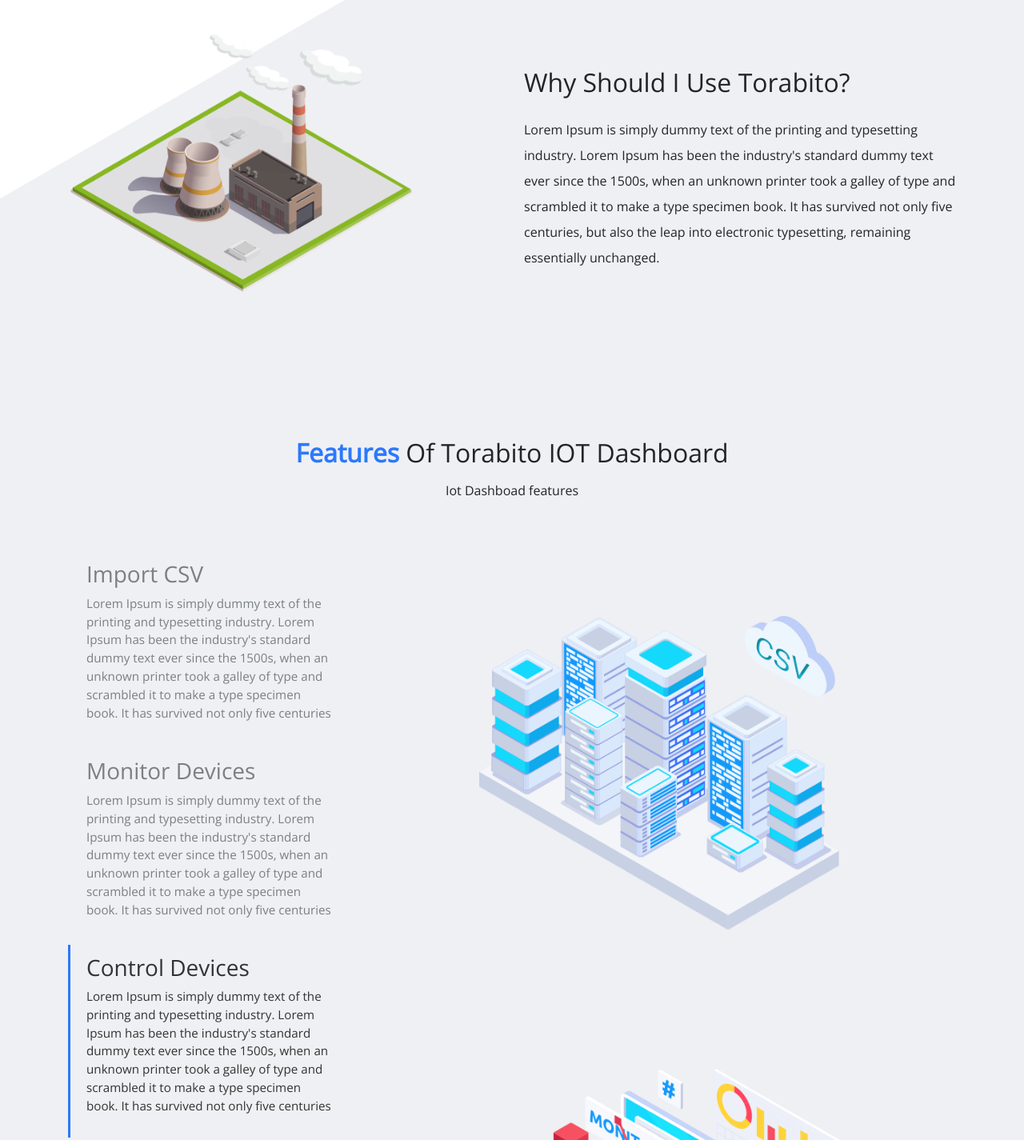
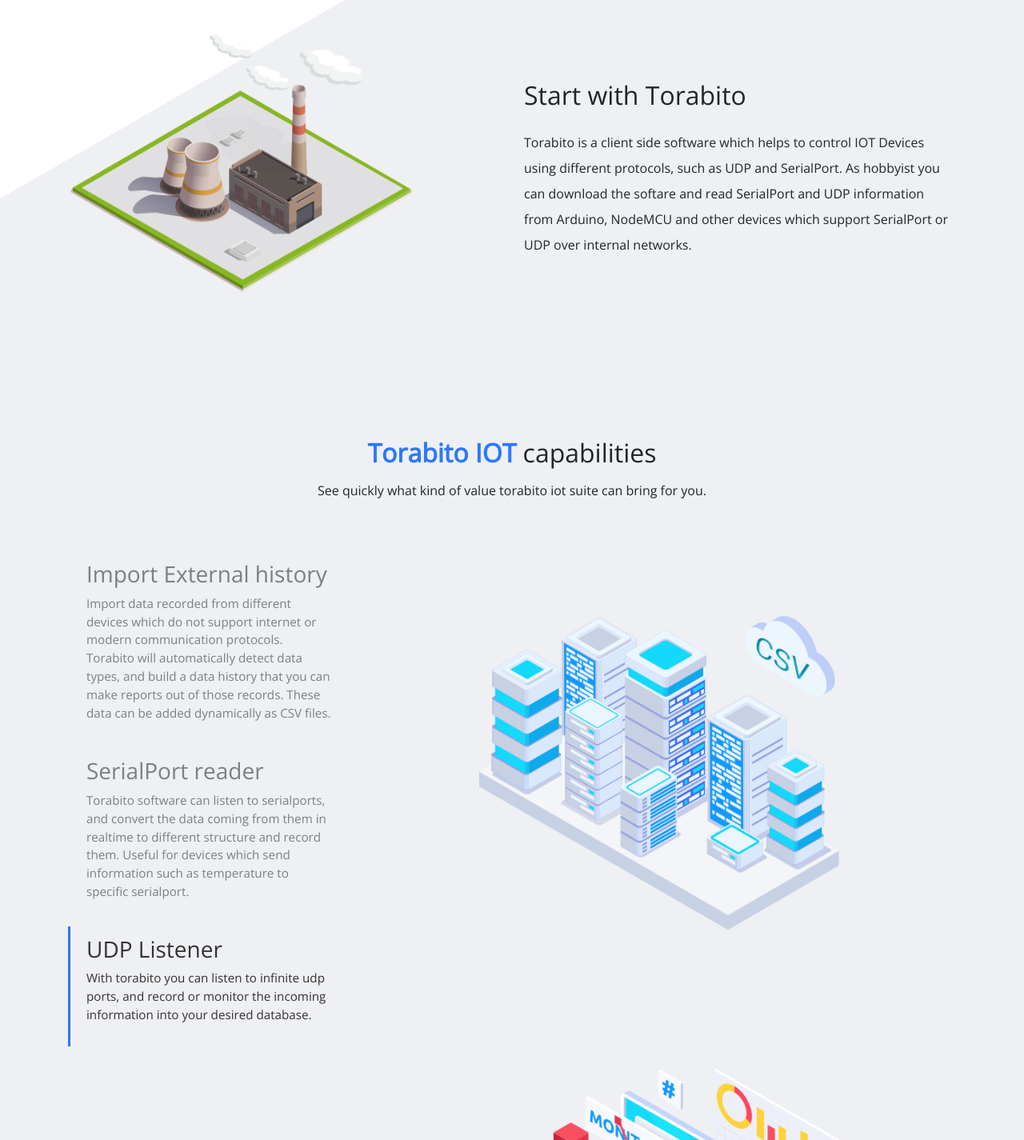
Before and after one commit to yousefsami/torabito, a website: page index.html in a window 1280 px wide. Shown: the part 1224-2649 px from the top of the page at 80% size. Drawn offline with nearby package versions, Linux system fonts and the light colour scheme.

Commit message:
Update text

```diff
--- a/index.html
+++ b/index.html
@@ -3,7 +3,10 @@
   <head>
     <meta charset="UTF-8" />
     <meta name="viewport" content="width=device-width, initial-scale=1.0" />
-    <title>Torabito IOT Dashboard</title>
+    <title>
+      Torabito IOT Platform - Monitoring and Controlling devices for enterprise
+      and hobbyists
+    </title>
     <link
       rel="apple-touch-icon"
       sizes="57x57"
@@ -322,15 +325,13 @@
                 />
               </div>
               <div class="col-lg-6 brief-description">
-                <h1>Why Should I Use Torabito?</h1>
-                <p>
-                  Lorem Ipsum is simply dummy text of the printing and
-                  typesetting industry. Lorem Ipsum has been the industry's
-                  standard dummy text ever since the 1500s, when an unknown
-                  printer took a galley of type and scrambled it to make a type
-                  specimen book. It has survived not only five centuries, but
-                  also the leap into electronic typesetting, remaining
-                  essentially unchanged.
+                <h1>Start with Torabito</h1>
+                <p>
+                  Torabito is a client side software which helps to control IOT
+                  Devices using different protocols, such as UDP and SerialPort.
+                  As hobbyist you can download the softare and read SerialPort
+                  and UDP information from Arduino, NodeMCU and other devices
+                  which support SerialPort or UDP over internal networks.
                 </p>
               </div>
             </div>
@@ -343,8 +344,11 @@
           <div class="container">
             <div class="section-title row align-item-center">
               <div class="col-md-12 text-center">
-                <h2><strong>Features</strong> Of Torabito IOT Dashboard</h2>
-                <p>Iot Dashboad features</p>
+                <h2><strong>Torabito IOT</strong> capabilities</h2>
+                <p>
+                  See quickly what kind of value torabito iot suite can bring
+                  for you.
+                </p>
               </div>
             </div>
             <div class="row">
@@ -358,42 +362,36 @@
                     class="scroll-to list-group-item list-group-item-action"
                     href="#list-item-1"
                   >
-                    <h3>Import CSV</h3>
+                    <h3>Import External history</h3>
                     <p>
-                      Lorem Ipsum is simply dummy text of the printing and
-                      typesetting industry. Lorem Ipsum has been the industry's
-                      standard dummy text ever since the 1500s, when an unknown
-                      printer took a galley of type and scrambled it to make a
-                      type specimen book. It has survived not only five
-                      centuries
+                      Import data recorded from different devices which do not
+                      support internet or modern communication protocols.
+                      Torabito will automatically detect data types, and build a
+                      data history that you can make reports out of those
+                      records. These data can be added dynamically as CSV files.
                     </p>
                   </a>
                   <a
                     class="scroll-to list-group-item list-group-item-action"
                     href="#list-item-2"
                   >
-                    <h3>Monitor Devices</h3>
+                    <h3>SerialPort reader</h3>
                     <p>
-                      Lorem Ipsum is simply dummy text of the printing and
-                      typesetting industry. Lorem Ipsum has been the industry's
-                      standard dummy text ever since the 1500s, when an unknown
-                      printer took a galley of type and scrambled it to make a
-                      type specimen book. It has survived not only five
-                      centuries
+                      Torabito software can listen to serialports, and convert
+                      the data coming from them in realtime to different
+                      structure and record them. Useful for devices which send
+                      information such as temperature to specific serialport.
                     </p>
                   </a>
                   <a
                     class="scroll-to list-group-item list-group-item-action"
                     href="#list-item-3"
                   >
-                    <h3>Control Devices</h3>
+                    <h3>UDP Listener</h3>
                     <p>
-                      Lorem Ipsum is simply dummy text of the printing and
-                      typesetting industry. Lorem Ipsum has been the industry's
-                      standard dummy text ever since the 1500s, when an unknown
-                      printer took a galley of type and scrambled it to make a
-                      type specimen book. It has survived not only five
-                      centuries
+                      With torabito you can listen to infinite udp ports, and
+                      record or monitor the incoming information into your
+                      desired database.
                     </p>
                   </a>
                 </div>
@@ -461,8 +459,8 @@
               <div class="col-md-12 text-center">
                 <h2><strong>Meet</strong> Our Team</h2>
                 <p>
-                  These people are the reasons for our success and stainless
-                  reputation.
+                  People who work hard for this project to make IOT cheaper for
+                  everyone.
                 </p>
               </div>
             </div>
@@ -477,11 +475,13 @@
                   <h3 class="member-name">Ali Torabi</h3>
                   <p class="member-position">Software Engineer</p>
                   <p class="about-member">
-                    As a team leader and founder, I am active in many areas of
-                    technical stack, such front-end, mobile app, server
-                    management and team coordination. There are many challenges
-                    on front-end, such as making assuring all clients with
-                    different type of browsers can receive the application.
+                    Ali is a programmer who believe that programming is his best
+                    hobby. He is JavaScript proficient but also has some
+                    interest in 3D Design, embedded programming and
+                    manufactering processs.
+                    <br />He has experience of working in many countries, such
+                    as Iran, Malaysia, Thailand and Poland and believe despite
+                    the differences, in languages, message is the same.
                   </p>
                   <a
                     class="member-socials"
@@ -510,10 +510,10 @@
                   <h3 class="member-name">Yousef Sami</h3>
                   <p class="member-position">Developer, Designer</p>
                   <p class="about-member">
-                    As a senior JavaScript developer I was working on two
-                    different frontend project - react and Angular. I was
-                    delivering new features, maintaining the existing one and
-                    deploy to the production.
+                    Yousef is a dedicated person with vast knowledge in
+                    different areas of programming. Despite of experience in
+                    many languages, JavaScript and Java are his main skills. He
+                    believes that IOT is the future of automation
                   </p>
                   <a
                     class="member-socials"
@@ -1566,12 +1566,12 @@
 
   <script>
     $(document).ready(function () {
-      $('.scroll-to').on('click', function (event) {
-        if (this.hash !== '') {
+      $(".scroll-to").on("click", function (event) {
+        if (this.hash !== "") {
           event.preventDefault();
           var hash = this.hash;
-          var offset = $(this).data('offset');
-          $('html, body').animate(
+          var offset = $(this).data("offset");
+          $("html, body").animate(
             {
               scrollTop: $(hash).offset().top - (offset || 80),
             },
@@ -1588,43 +1588,43 @@
         });
       };
 
-      $('.header-section').mousemove(function (e) {
-        $('.slide1').parallax(60, e);
-        $('.slide2').parallax(-60, e);
+      $(".header-section").mousemove(function (e) {
+        $(".slide1").parallax(60, e);
+        $(".slide2").parallax(-60, e);
       });
 
-      $('body').scrollspy({ target: '#list-spy', offset: 150 });
+      $("body").scrollspy({ target: "#list-spy", offset: 150 });
     });
 
-    var OSName = 'Windows';
-    var OSHref = 'windows-x86.exe';
-    if (navigator.appVersion.indexOf('Win') != -1) {
-      OSName = 'Windows';
+    var OSName = "Windows";
+    var OSHref = "windows-x86.exe";
+    if (navigator.appVersion.indexOf("Win") != -1) {
+      OSName = "Windows";
       if (
-        navigator.userAgent.indexOf('Win64') != -1 &&
-        navigator.userAgent.indexOf('x64') != -1
+        navigator.userAgent.indexOf("Win64") != -1 &&
+        navigator.userAgent.indexOf("x64") != -1
       ) {
-        OSHref = 'windows-x64.exe';
+        OSHref = "windows-x64.exe";
       } else {
-        OSHref = 'windows-x86.exe';
+        OSHref = "windows-x86.exe";
       }
     }
-    if (navigator.appVersion.indexOf('Mac') != -1) {
-      OSName = 'MacOS';
-      OSHref = 'maxos.pkg';
+    if (navigator.appVersion.indexOf("Mac") != -1) {
+      OSName = "MacOS";
+      OSHref = "maxos.pkg";
     }
-    if (navigator.appVersion.indexOf('X11') != -1) {
-      OSName = 'UNIX';
-      OSHref = 'unix.rpm';
+    if (navigator.appVersion.indexOf("X11") != -1) {
+      OSName = "UNIX";
+      OSHref = "unix.rpm";
     }
-    if (navigator.appVersion.indexOf('Linux') != -1) {
-      OSName = 'Linux';
-      OSHref = 'linux.deb';
+    if (navigator.appVersion.indexOf("Linux") != -1) {
+      OSName = "Linux";
+      OSHref = "linux.deb";
     }
 
     document
-      .getElementById('download-client-platform')
-      .setAttribute('href', './' + OSHref);
-    document.getElementById('client-platform').innerText = OSName;
+      .getElementById("download-client-platform")
+      .setAttribute("href", "./" + OSHref);
+    document.getElementById("client-platform").innerText = OSName;
   </script>
 </html>
```
